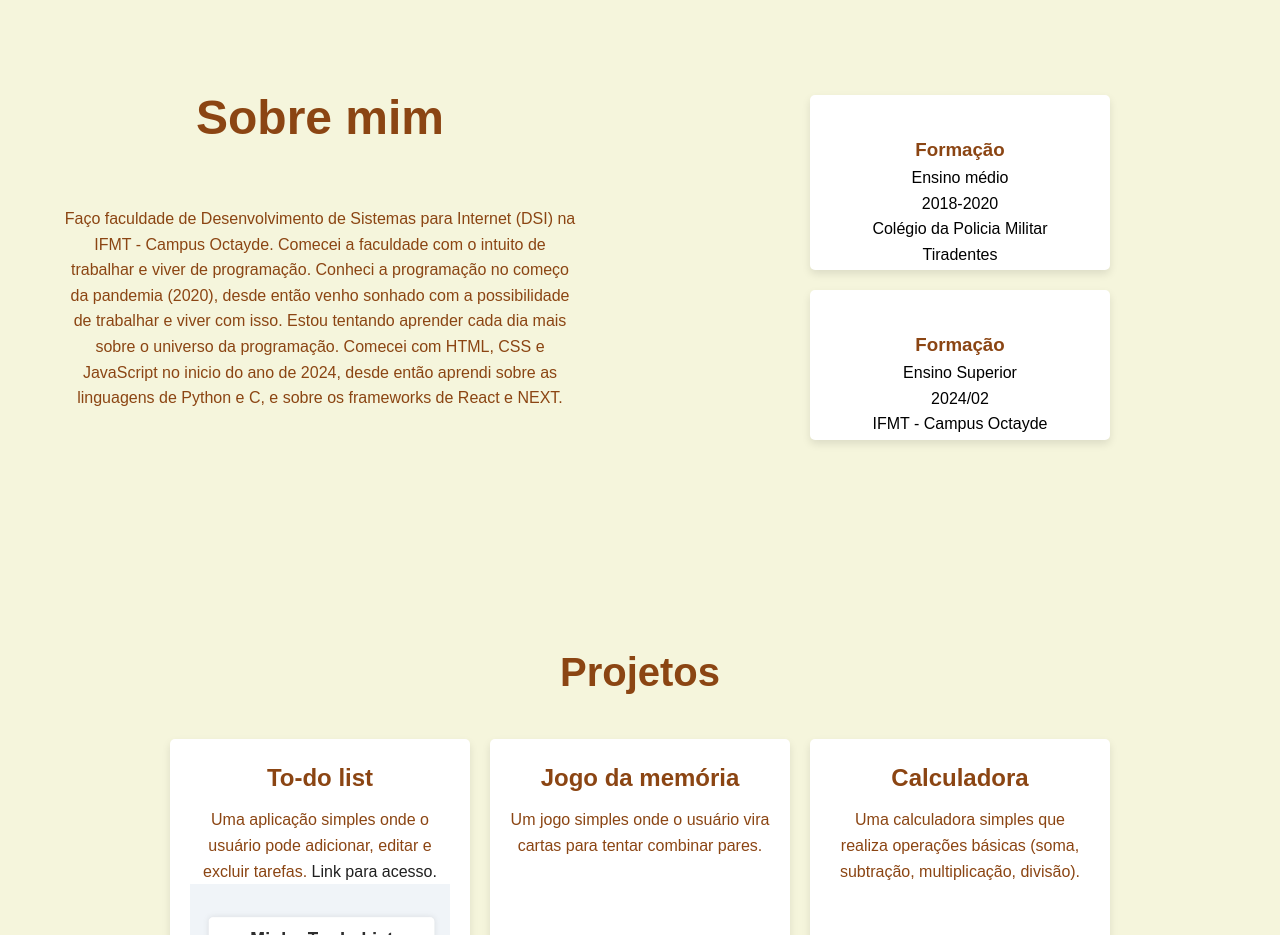
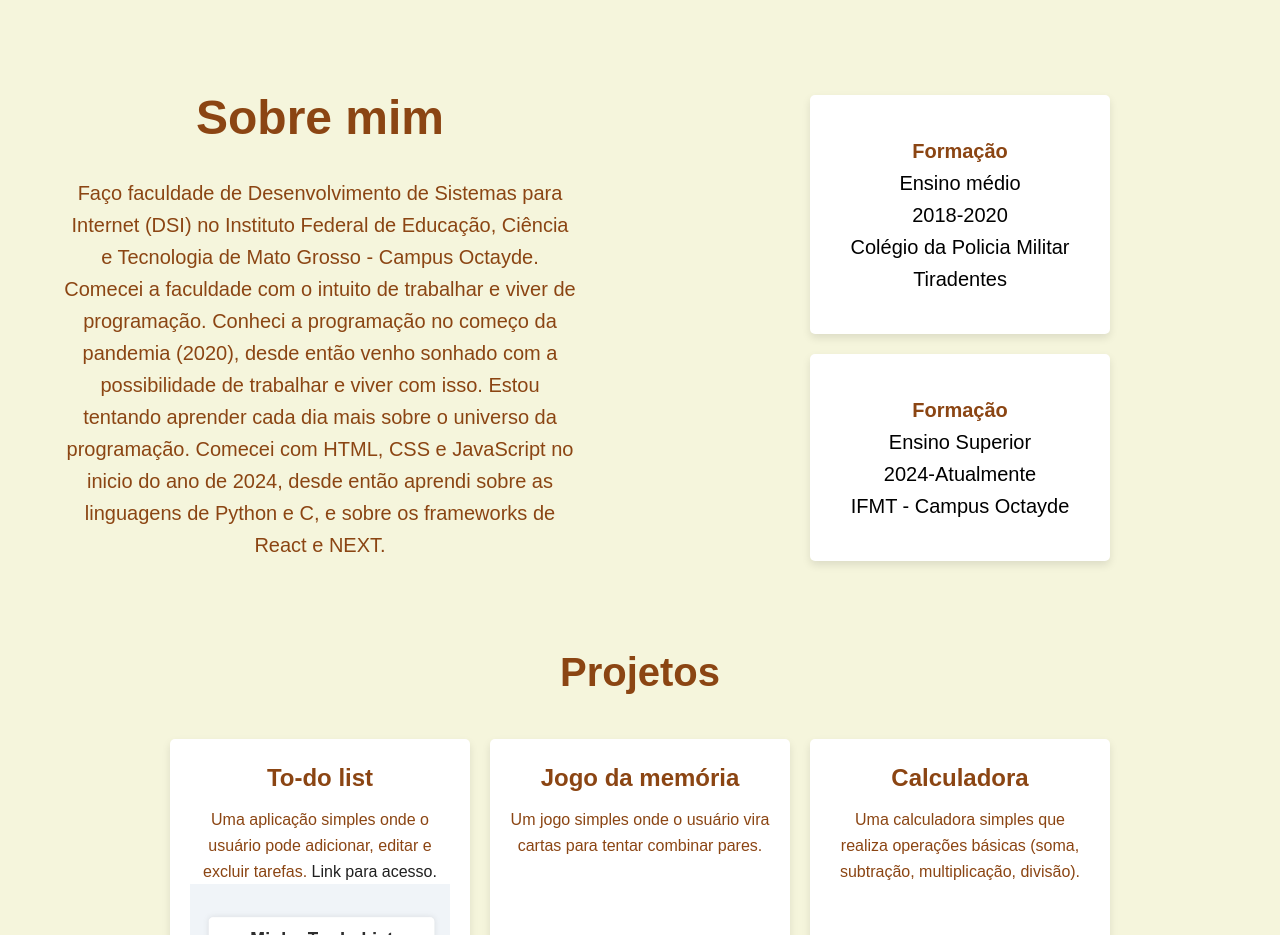
Before and after one commit to Luan-H/Portifolio, a plain HTML site: page index.html in a window 1280 px wide. Shown: the part 820-1755 px from the top of the page. Drawn offline with Linux system fonts and the light colour scheme.

Commit message:
alterações

```diff
--- a/index.html
+++ b/index.html
@@ -35,7 +35,8 @@
     <section id="about" class="about">
         <div class="about-grid">
             <h2>Sobre mim</h2>
-            <p>Faço faculdade de Desenvolvimento de Sistemas para Internet (DSI) na IFMT - Campus
+            <p>Faço faculdade de Desenvolvimento de Sistemas para Internet (DSI) no Instituto Federal de Educação,
+                Ciência e Tecnologia de Mato Grosso - Campus
                 Octayde. Comecei a faculdade com o intuito de trabalhar e viver de programação.
                 Conheci a programação no começo da pandemia (2020), desde então venho sonhado com
                 a possibilidade de trabalhar e viver com isso.
@@ -54,7 +55,7 @@
             <div class="about-card">
                 <h3>Formação</h3>
                 <p>
-                    Ensino Superior <br> 2024/02 <br> IFMT - Campus Octayde
+                    Ensino Superior <br> 2024-Atualmente <br> IFMT - Campus Octayde
                 </p>
             </div>
         </div>
--- a/style.css
+++ b/style.css
@@ -99,6 +99,7 @@ nav ul li a:hover {
 }
 
 .about p {
+    font-size: 1.25rem;
     margin: 0 auto;
     width: 80%;
 }
@@ -118,6 +119,7 @@ nav ul li a:hover {
 }
 
 .about-card h3{
+    font-size: 1.25rem;
     color: #8B4513;
 }
 
```
